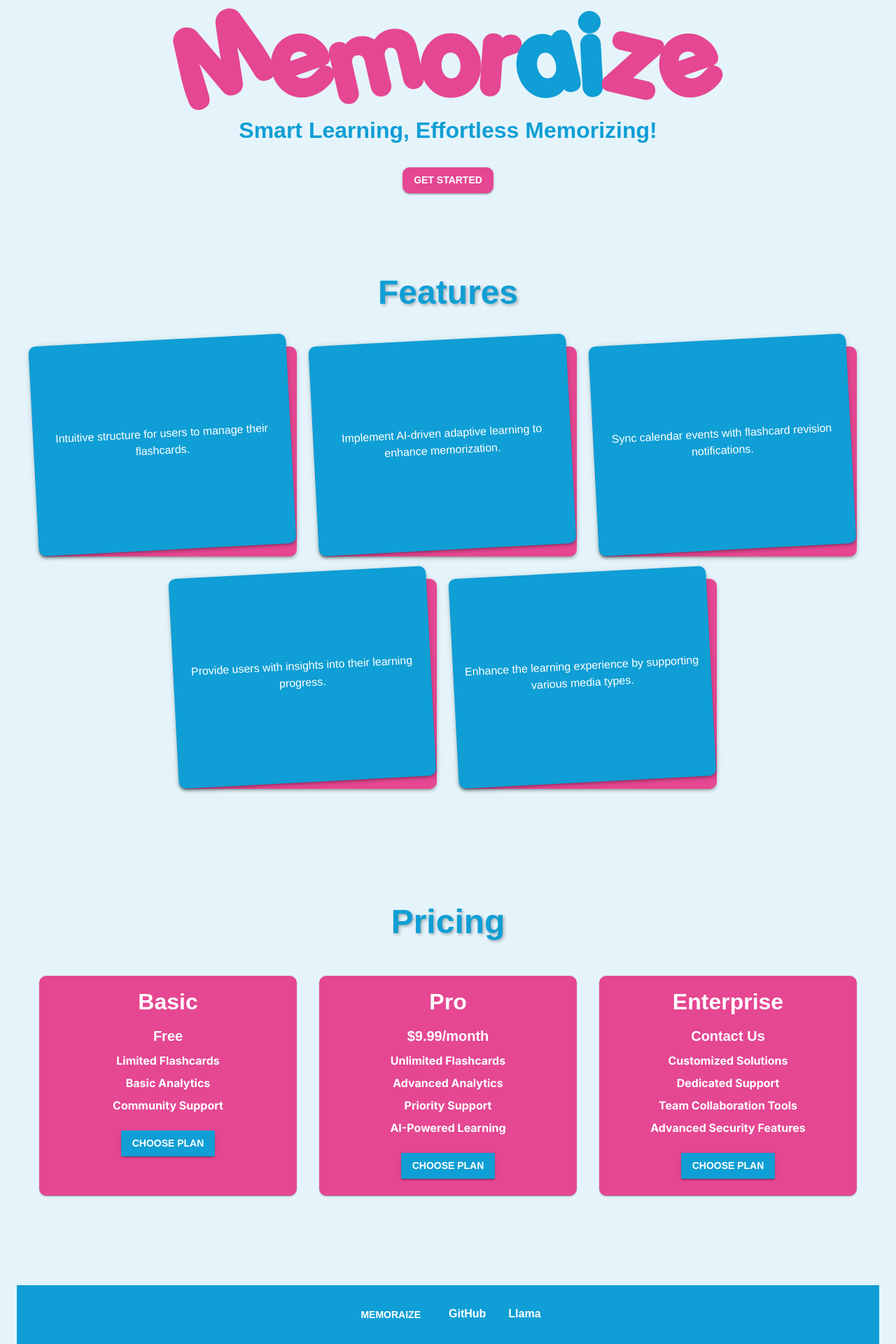
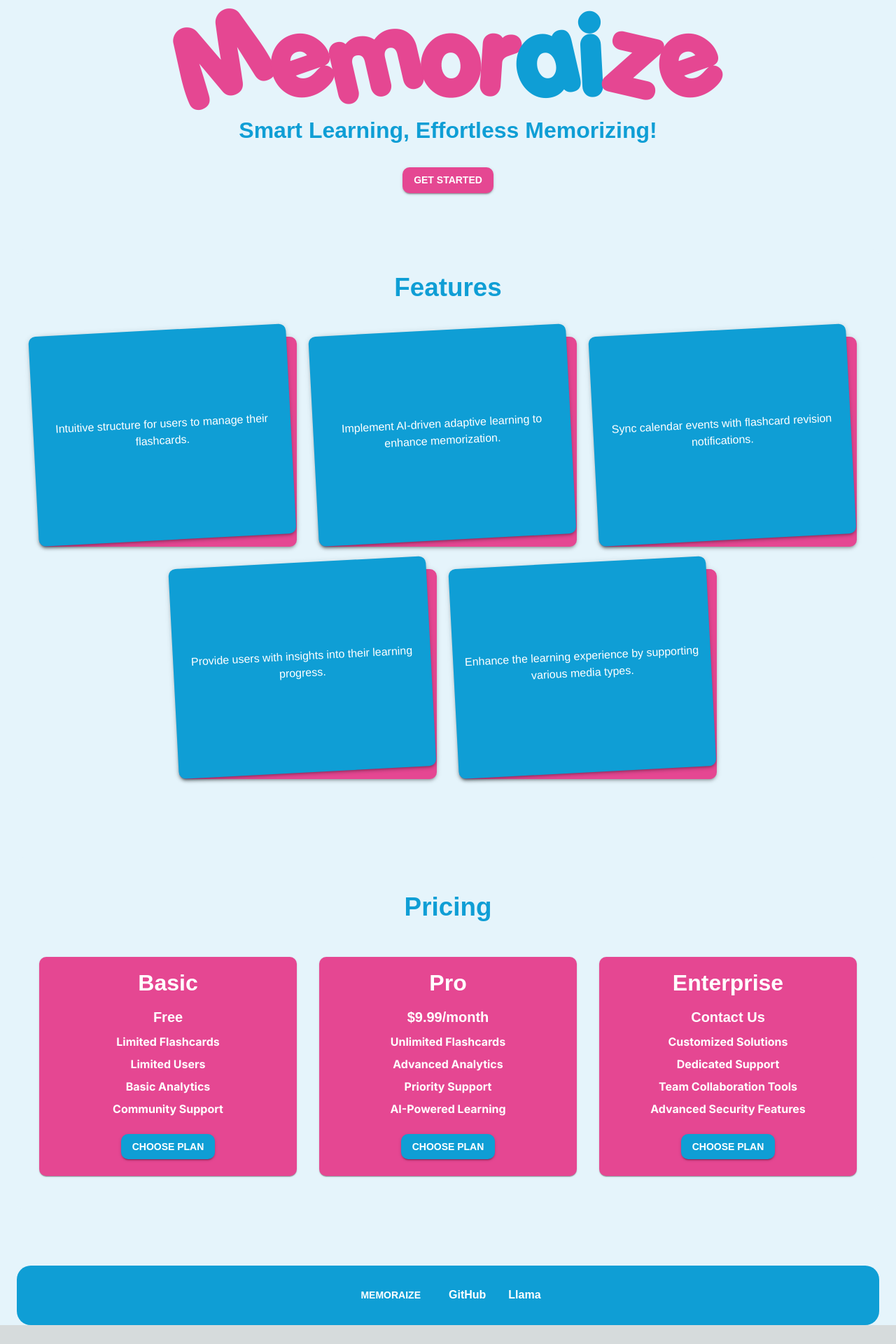
Before and after one commit to I2S9/MemorAIze, a Next.js app: page / in a window 1280 px wide. Shown: the part 103-2023 px from the top of the page at 70% size. After the commit the page ends 1996 px from the top, so only its background shows below. Built offline with nearby package versions, Linux system fonts and the light colour scheme; no server answers.

Commit message:
Update Home Page

```diff
--- a/app/page.js
+++ b/app/page.js
@@ -69,7 +69,7 @@
   {
     title: 'Basic',
     price: 'Free',
-    features: ['Limited Flashcards', 'Basic Analytics', 'Community Support'],
+    features: ['Limited Flashcards', 'Limited Users', 'Basic Analytics', 'Community Support'],
   },
   {
     title: 'Pro',
@@ -203,7 +203,7 @@
           </Box>
 
           <Box sx={{ my: 10, p: 4, backgroundColor: '#E5F4FB', borderRadius: 5, px: 4, boxShadow: 0 }}>
-            <Typography textAlign="center" variant="h4" gutterBottom sx={{ color: '#0F9ED5', mb: 6, textShadow: '2px 2px 4px rgba(0,0,0,0.3)', fontSize: '3rem', fontWeight: 'bold' }}>
+            <Typography textAlign="center" variant="h4" gutterBottom sx={{ color: '#0F9ED5', mb: 6, fontSize: '2.3rem', fontWeight: 'bold' }}>
               {Array.from("Features").map((letter, index) => (
                 <span key={index} className="hover-letter">{letter}</span>
               ))}
@@ -234,7 +234,7 @@
                         fontSize: '1.2rem',
                         overflowWrap: 'break-word',
                         padding: '0 10px',
-                        fontWeight: 'bold', // Text in bold
+                        fontWeight: 'bold',
                       }}
                     >
                       <Typography variant="body1" sx={{ mb: 1 }}>
@@ -273,7 +273,7 @@
 
           {/* Pricing Section */}
           <Box sx={{ my: 10, py: 6, backgroundColor: '#E5F4FB', borderRadius: 5, px: 4, boxShadow: 0 }}>
-            <Typography variant="h4" textAlign="center" gutterBottom sx={{ color: '#0F9ED5', mb: 6, textShadow: '2px 2px 4px rgba(0,0,0,0.3)', fontSize: '3rem', fontWeight: 'bold' }}>
+            <Typography variant="h4" textAlign="center" gutterBottom sx={{ color: '#0F9ED5', mb: 6, fontSize: '2.3rem', fontWeight: 'bold' }}>
               {Array.from("Pricing").map((letter, index) => (
                 <span key={index} className="hover-letter">{letter}</span>
               ))}
@@ -294,7 +294,7 @@
                           <li key={i} style={{ fontWeight: 'bold', marginBottom: '0.5rem' }}>{feature}</li>
                         ))}
                       </ul>
-                      <Button variant="contained" sx={{ mt: 2, backgroundColor: '#0F9ED5', color: 'white', fontWeight: 'bold' }}>
+                      <Button variant="contained" sx={{ mt: 2, backgroundColor: '#0F9ED5', color: 'white', fontWeight: 'bold', borderRadius: 5 }}>
                         Choose Plan
                       </Button>
                     </CardContent>
@@ -305,7 +305,7 @@
           </Box>
 
           {/* Footer Section */}
-          <Box sx={{ backgroundColor: '#0F9ED5', py: 3, mt: 8, width: '100%' }}>
+          <Box sx={{ backgroundColor: '#0F9ED5', py: 3, mt: 8, width: '100%', borderRadius: 10}}>
             <Typography
               variant="body1"
               sx={{
```
